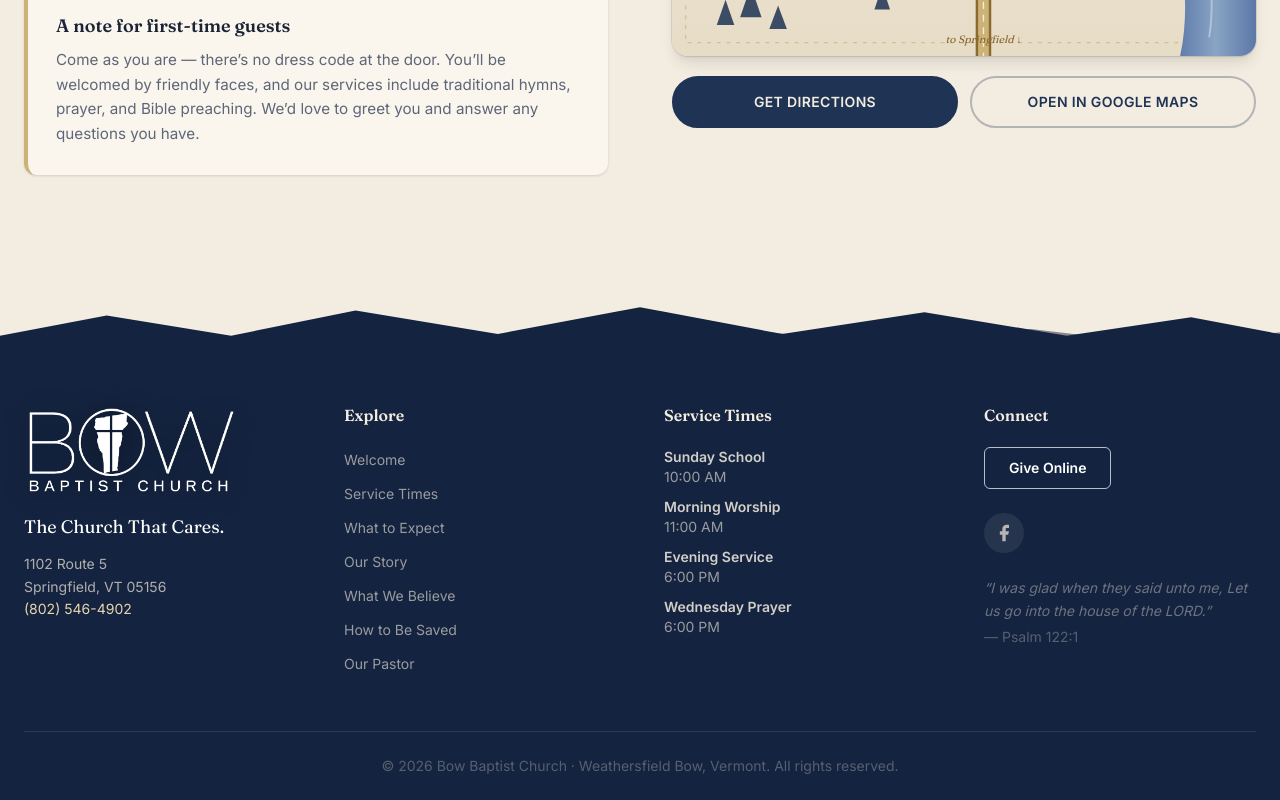
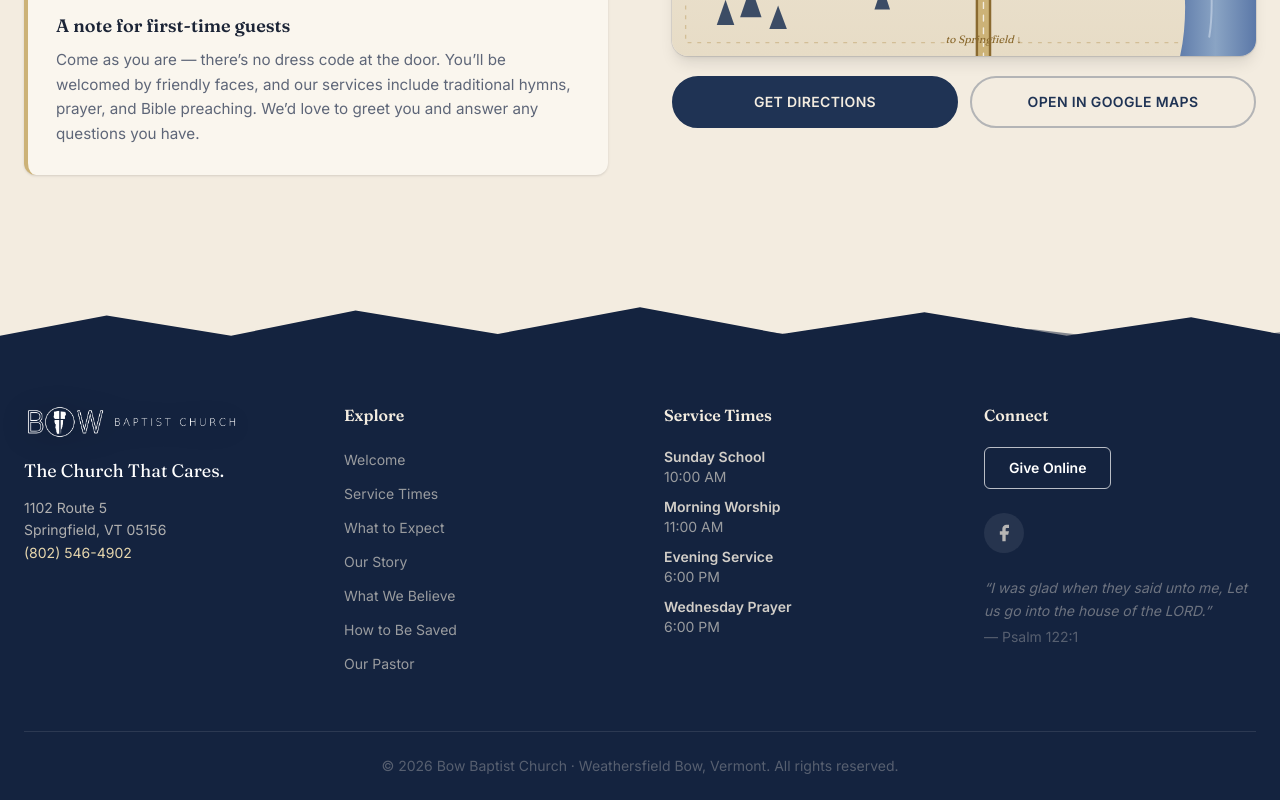
Before and after one commit to edesent/bowbaptist, a Next.js app: page / in a window 1280 px wide. Shown: the part 5786-6586 px from the top of the page. Built offline with nearby package versions, Linux system fonts and the light colour scheme.

Commit message:
Updated footer to use the new Bow Baptist Church logo artwork

```diff
--- a/src/components/Footer.tsx
+++ b/src/components/Footer.tsx
@@ -30,7 +30,7 @@ export default function Footer() {
         <div className="grid sm:grid-cols-2 lg:grid-cols-4 gap-10 lg:gap-12 pb-14 border-b border-white/[.1]">
           <div>
             <img
-              src="/logo-white.png"
+              src="/logo-line.png"
               alt="Bow Baptist Church"
               className="w-[215px] h-auto object-contain drop-shadow-[0_3px_14px_rgba(0,0,0,0.45)] mb-4"
             />
```
